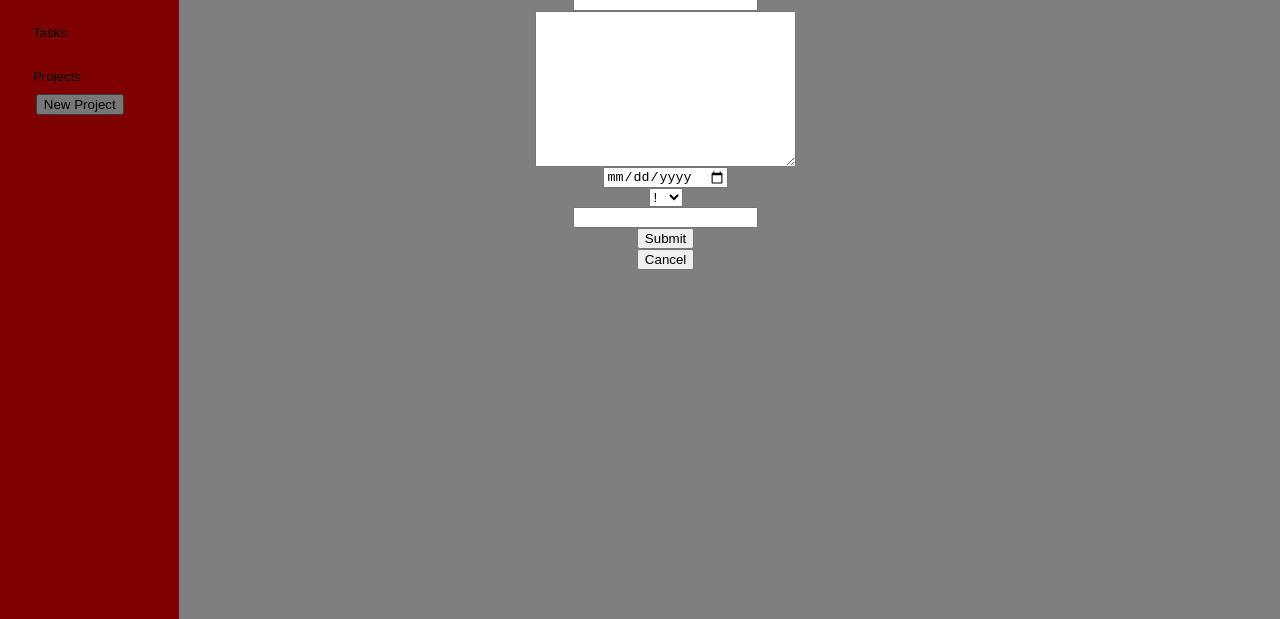
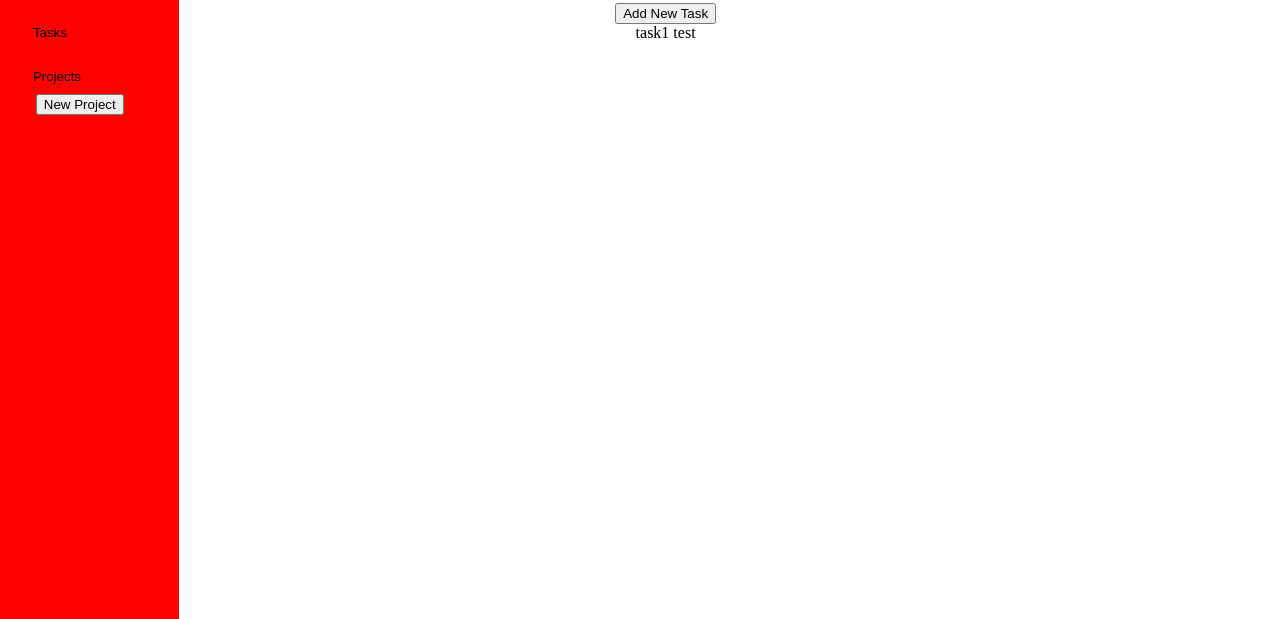
Before and after one commit to ngvuong/TodoList, a website built with webpack: page dist/index.html in a window 1280 px wide. Shown: the part 181-800 px from the top of the page. Built offline with nearby package versions, Linux system fonts and the light colour scheme.

Commit message:
Update new task form styling

```diff
--- a/src/today-view.js
+++ b/src/today-view.js
@@ -9,7 +9,7 @@ export function todayView() {
   btn.classList.add("task-btn");
 
   const formOverlay = document.querySelector(".form-overlay");
-  formOverlay.classList.add("active");
+  // formOverlay.classList.add("active");
 
   const cancel = document.querySelector(".cancel");
   cancel.addEventListener("click", () =>
@@ -20,6 +20,10 @@ export function todayView() {
   const addTaskBtns = document.querySelectorAll(".task-btn");
   console.log(addTaskBtns);
   addTaskBtns.forEach((btn) =>
-    btn.addEventListener("click", () => formOverlay.classList.add("active"))
+    btn.addEventListener("click", () => {
+      // const container = document.querySelector(".container");
+      // container.style.filter = "blur(5px)";
+      formOverlay.classList.add("active");
+    })
   );
 }
```
Also changed, not shown: dist/index.html, dist/main.js, dist/style.css.
